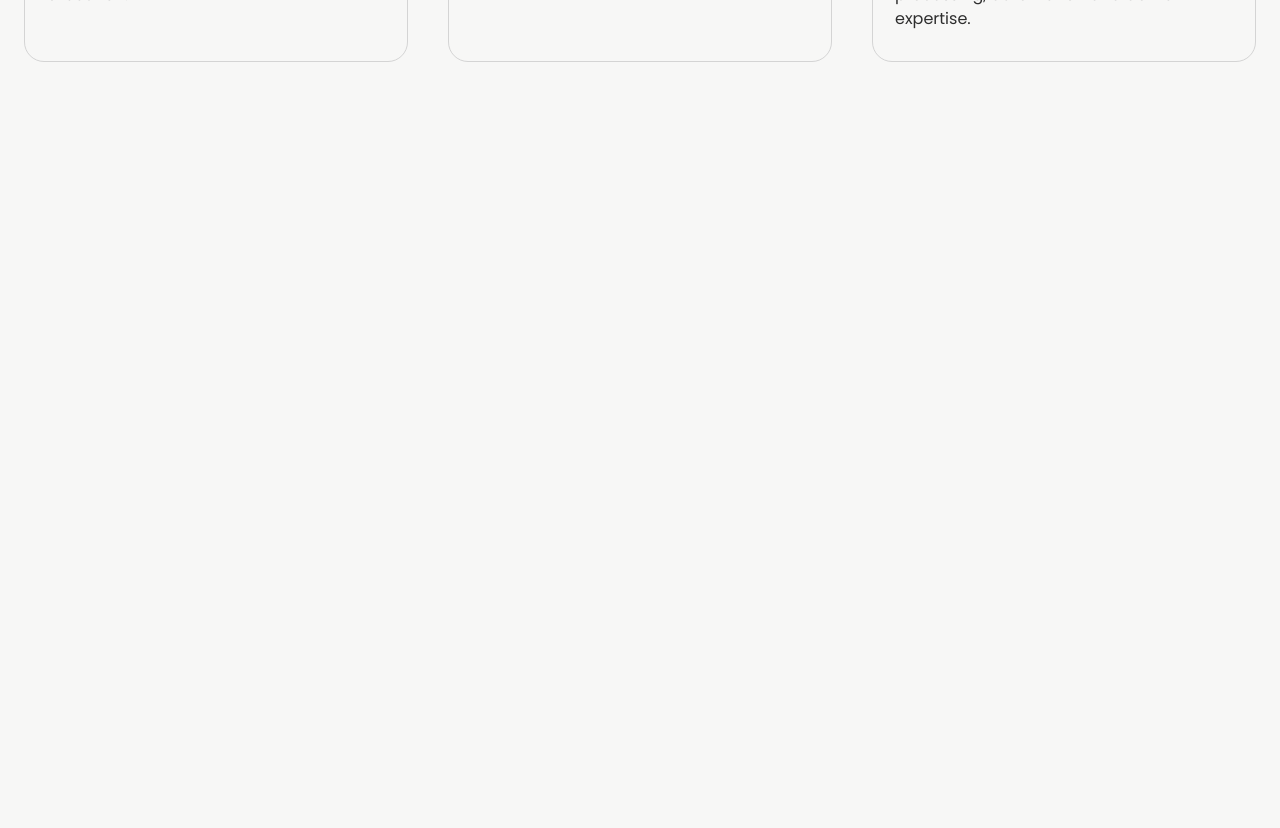
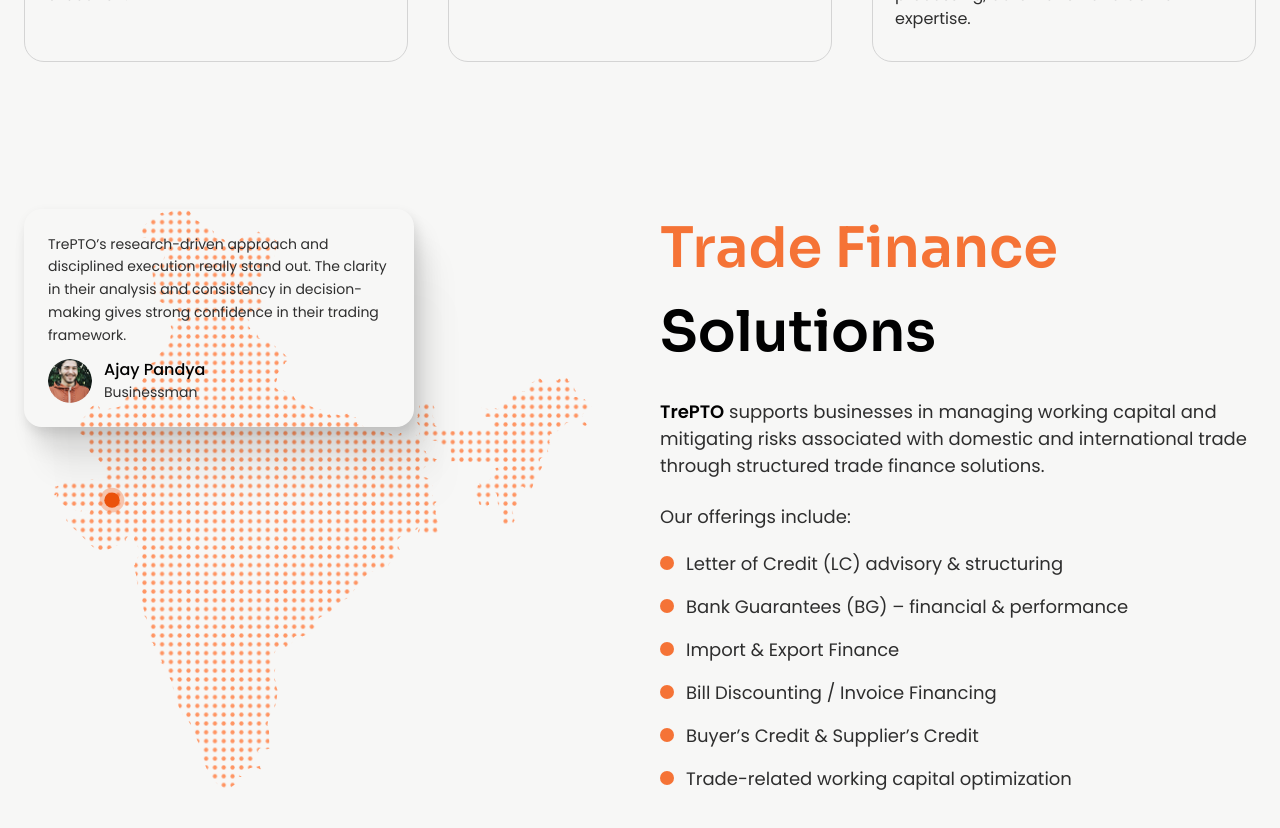
Before and after one commit to Jaineshprajapati/Trepto, a React (Vite) app in the folder trepto frontend/: page / in a window 1280 px wide. Shown: the part 1480-2308 px from the top of the page. Before the commit the page ends 1606 px from the top, so only its background shows below. Built offline with nearby package versions, Linux system fonts and the light colour scheme.

Commit message:
trade finance

```diff
--- a/trepto frontend/src/pages/Home/Home.jsx
+++ b/trepto frontend/src/pages/Home/Home.jsx
@@ -1,12 +1,14 @@
 import React from 'react';
 import HeroSection from './components/HeroSection/HeroSection';
 import WhoWeAre from './components/Whoarewe/whoarewe';
+import TradeFinance from './components/Tradefinance/Tradefinance';
 
 const Home = () => {
   return (
  <>
  <HeroSection />
  <WhoWeAre />
+ <TradeFinance />
  </>
   );
 };
--- /dev/null
+++ b/trepto frontend/src/pages/Home/components/Tradefinance/Tradefinance.css
@@ -0,0 +1,58 @@
+/* Floating testimonial card */
+.trade-testimonial {
+    background-color: var(--color-surface);
+    border-radius: 18px;
+    padding: 24px;
+    max-width: 390px;
+
+    box-shadow:
+      2px 5px 12px rgba(0, 0, 0, 0.1),
+      9px 20px 22px rgba(0, 0, 0, 0.09),
+      21px 44px 29px rgba(0, 0, 0, 0.05),
+      37px 78px 35px rgba(0, 0, 0, 0.01),
+      58px 123px 38px rgba(0, 0, 0, 0);
+  }
+
+  /* Bullet point */
+  .trade-bullet {
+    width: 14px;
+    height: 14px;
+    border-radius: 50%;
+    background: var(--color-primary);
+    margin-top: 6px;
+    flex-shrink: 0;
+  }
+
+  /* ========================= */
+  /* TABLET FIX (CENTER ALIGN) */
+  /* ========================= */
+  @media (max-width: 1024px) {
+    .trade-testimonial {
+      left: 50%;
+      transform: translateX(-50%);
+    }
+  }
+
+  /* ========================= */
+  /* MOBILE FIXES */
+  /* ========================= */
+ /* ---------- MOBILE FIX ---------- */
+@media (max-width: 640px) {
+    .trade-testimonial {
+        max-width: 340px;        /* increase length */
+        padding: 14px 16px;     /* less vertical, more horizontal */
+        border-radius: 14px;
+      }
+
+    .trade-testimonial p {
+      font-size: 10px;
+      line-height: 1.45;
+    }
+
+    .trade-testimonial img {
+      width: 24px;
+      height: 24px;
+    }
+
+
+  }
--- /dev/null
+++ b/trepto frontend/src/pages/Home/components/Tradefinance/Tradefinance.jsx
@@ -0,0 +1,94 @@
+import React from "react";
+import "./tradefinance.css";
+
+import indiaMap from "../../../../assets/images/india_map.svg";
+import userImg from "../../../../assets/images/userimg.png";
+
+const offerings = [
+  "Letter of Credit (LC) advisory & structuring",
+  "Bank Guarantees (BG) – financial & performance",
+  "Import & Export Finance",
+  "Bill Discounting / Invoice Financing",
+  "Buyer’s Credit & Supplier’s Credit",
+  "Trade-related working capital optimization",
+];
+
+const TradeFinance = () => {
+  return (
+    <section className="w-full bg-background py-20">
+      <div className="mx-auto max-w-[1320px] px-6">
+        <div className="grid grid-cols-1 lg:grid-cols-2 gap-10 items-center">
+
+          {/* LEFT SIDE */}
+          <div className="relative flex justify-center">
+            {/* India Map */}
+            <img
+              src={indiaMap}
+              alt="India map"
+              className="w-full max-w-[540px]"
+            />
+
+
+            {/* Testimonial Card */}
+            <div className="trade-testimonial absolute top-0 left-0">
+              <p className="text-medium sm:text-small  sm:text-base text-text-secondary leading-relaxed">
+                TrePTO’s research-driven approach and disciplined execution
+                really stand out. The clarity in their analysis and consistency
+                in decision-making gives strong confidence in their trading
+                framework.
+              </p>
+
+              <div className="flex items-center gap-3 mt-5 sm:mt-3">
+                <img
+                  src={userImg}
+                  alt="Ajay Pandya"
+                  className="w-11 h-11 rounded-full object-cover"
+                />
+                <div>
+                  <p className="text-medium font-medium text-text-primary">
+                    Ajay Pandya
+                  </p>
+                  <p className="text-small text-text-secondary">
+                    Businessman
+                  </p>
+                </div>
+              </div>
+            </div>
+          </div>
+
+          {/* RIGHT SIDE */}
+          <div>
+            <h2 className="font-heading font-semibold text-h2 sm:text-h1 mb-6 w-full">
+              <span className="text-primary">Trade Finance</span> Solutions
+            </h2>
+
+            <p className="text-large text-text-secondary font-normal mb-6">
+              <span className="font-semibold text-text-primary">TrePTO</span>{" "}
+              supports businesses in managing working capital and mitigating
+              risks associated with domestic and international trade through
+              structured trade finance solutions.
+            </p>
+
+            <p className="text-large text-text-secondary mb-5">
+              Our offerings include:
+            </p>
+
+            <ul className="space-y-4">
+              {offerings.map((item, index) => (
+                <li key={index} className="flex items-start gap-3">
+                  <span className="trade-bullet"></span>
+                  <span className="font-normal sm:text-large text-text-secondary text-medium">
+                    {item}
+                  </span>
+                </li>
+              ))}
+            </ul>
+          </div>
+
+        </div>
+      </div>
+    </section>
+  );
+};
+
+export default TradeFinance;
```
Also changed, not shown: trepto frontend/src/assets/images/india_map.svg (added), trepto frontend/src/assets/images/userimg.png (added).
